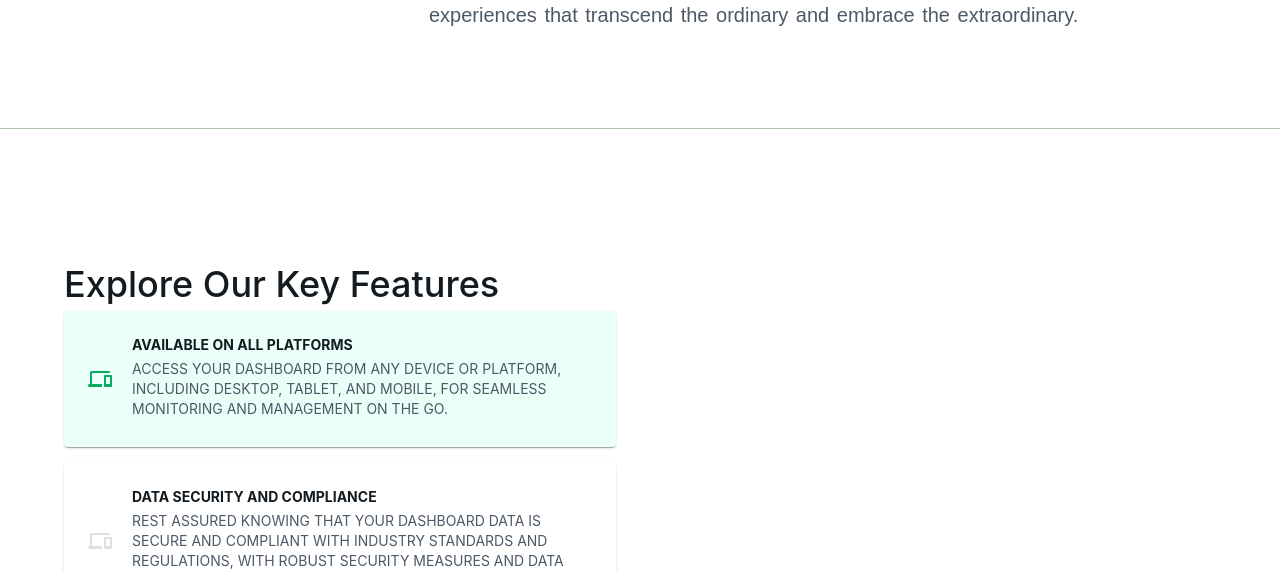
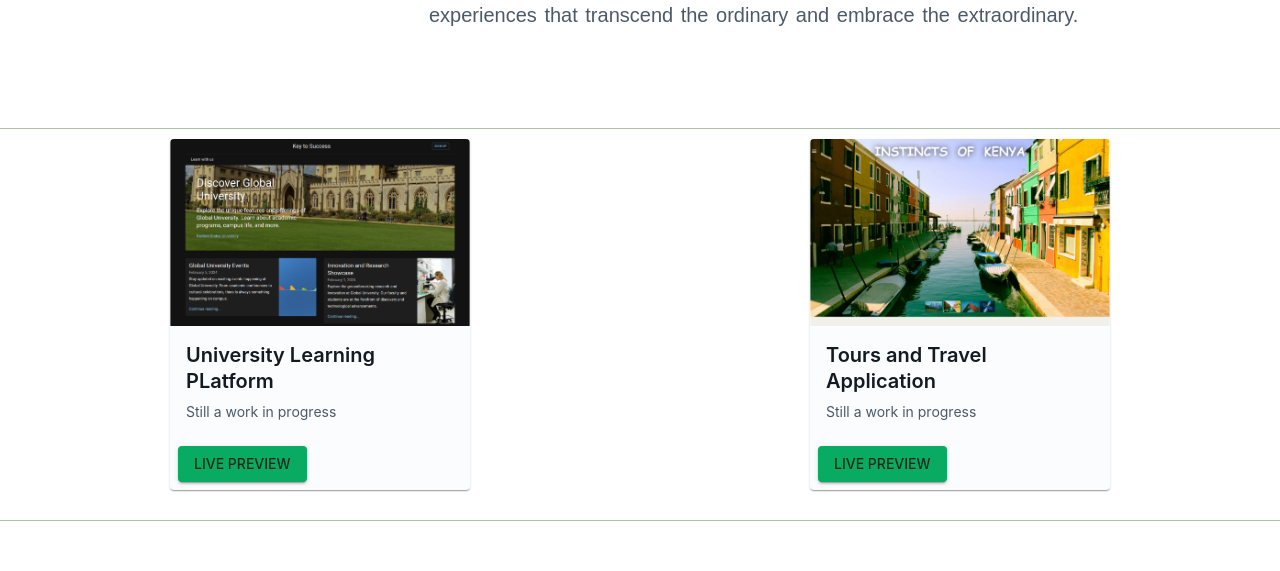
Before and after one commit to psntloice/commportfolio, a Next.js app in the folder fd/portf/: page / in a window 1280 px wide. Shown: the part 1200-1771 px from the top of the page. Built offline with nearby package versions, Linux system fonts and the light colour scheme.

Commit message:
projects

```diff
--- a/fd/portf/src/components/Features.tsx
+++ b/fd/portf/src/components/Features.tsx
@@ -267,7 +267,7 @@
             ))}
           </Stack>
         </Grid>
-        {/* <Grid
+        <Grid
           item
           xs={12}
           md={6}
@@ -295,7 +295,7 @@
               }}
             />
           </Card>
-        </Grid> */}
+        </Grid>
       </Grid>
     </Container>
   );
--- /dev/null
+++ b/fd/portf/src/components/LogoCollection.tsx
@@ -0,0 +1,59 @@
+import * as React from 'react';
+import Box from '@mui/material/Box';
+import Typography from '@mui/material/Typography';
+import Grid from '@mui/material/Grid';
+import { useTheme } from '@mui/system';
+
+const whiteLogos = [
+  'https://assets-global.website-files.com/61ed56ae9da9fd7e0ef0a967/6560628e8573c43893fe0ace_Sydney-white.svg',
+  'https://assets-global.website-files.com/61ed56ae9da9fd7e0ef0a967/655f4d520d0517ae8e8ddf13_Bern-white.svg',
+  'https://assets-global.website-files.com/61ed56ae9da9fd7e0ef0a967/655f46794c159024c1af6d44_Montreal-white.svg',
+  'https://assets-global.website-files.com/61ed56ae9da9fd7e0ef0a967/61f12e891fa22f89efd7477a_TerraLight.svg',
+  'https://assets-global.website-files.com/61ed56ae9da9fd7e0ef0a967/6560a09d1f6337b1dfed14ab_colorado-white.svg',
+  'https://assets-global.website-files.com/61ed56ae9da9fd7e0ef0a967/655f5caa77bf7d69fb78792e_Ankara-white.svg',
+];
+
+const darkLogos = [
+  'https://assets-global.website-files.com/61ed56ae9da9fd7e0ef0a967/6560628889c3bdf1129952dc_Sydney-black.svg',
+  'https://assets-global.website-files.com/61ed56ae9da9fd7e0ef0a967/655f4d4d8b829a89976a419c_Bern-black.svg',
+  'https://assets-global.website-files.com/61ed56ae9da9fd7e0ef0a967/655f467502f091ccb929529d_Montreal-black.svg',
+  'https://assets-global.website-files.com/61ed56ae9da9fd7e0ef0a967/61f12e911fa22f2203d7514c_TerraDark.svg',
+  'https://assets-global.website-files.com/61ed56ae9da9fd7e0ef0a967/6560a0990f3717787fd49245_colorado-black.svg',
+  'https://assets-global.website-files.com/61ed56ae9da9fd7e0ef0a967/655f5ca4e548b0deb1041c33_Ankara-black.svg',
+];
+
+const logoStyle = {
+  width: '100px',
+  height: '80px',
+  margin: '0 32px',
+  opacity: 0.7,
+};
+
+export default function LogoCollection() {
+  const theme = useTheme();
+  const logos = theme.palette.mode === 'light' ? darkLogos : whiteLogos;
+
+  return (
+    <Box id="logoCollection" sx={{ py: 4 }}>
+      <Typography
+        component="p"
+        variant="subtitle2"
+        align="center"
+        color="text.secondary"
+      >
+        Trusted by the best companies
+      </Typography>
+      <Grid container justifyContent="center" sx={{ mt: 0.5, opacity: 0.6 }}>
+        {logos.map((logo, index) => (
+          <Grid item key={index}>
+            <img
+              src={logo}
+              alt={`Fake company number ${index + 1}`}
+              style={logoStyle}
+            />
+          </Grid>
+        ))}
+      </Grid>
+    </Box>
+  );
+}
--- /dev/null
+++ b/fd/portf/src/components/Projects.tsx
@@ -0,0 +1,63 @@
+// components/ProjectCard.tsx
+
+import React from 'react';
+import Card from '@mui/material/Card';
+import CardMedia from '@mui/material/CardMedia';
+import CardContent from '@mui/material/CardContent';
+import CardActions from '@mui/material/CardActions';
+import Button from '@mui/material/Button';
+import Typography from '@mui/material/Typography';
+import { autocompleteClasses } from '@mui/material';
+
+const ProjectCard: React.FC = () => {
+  // Define an array of projects
+  const projects = [
+    {
+      title: "University Learning PLatform",
+      description: "Still a work in progress",
+      imageUrl: "/images/nxmui.png",
+      livePreviewLink: "https://nxmui.vercel.app/"
+    },
+    {
+      title: "Tours and Travel Application",
+      description: "Still a work in progress",
+      imageUrl: "/images/tnt.png",
+      livePreviewLink: "https://tnt-nine.vercel.app/"
+    },
+    // Add more projects as needed
+  ];
+
+  return (
+    <div style={{
+paddingTop: '20px',
+padding:'10px',
+    display: 'flex', flexWrap: 'wrap', gap: '20px',
+     justifyContent: 'space-around' }}>
+    {projects.map((project, index) => (
+      <Card key={index} style={{ width: '300px', marginBottom: '20px' }}>
+        <CardMedia
+          component="img"
+          height="150"
+          image={project.imageUrl}
+          alt={project.title}
+        />
+          <CardContent>
+            <Typography gutterBottom variant="h5" component="div">
+              {project.title}
+            </Typography>
+            <Typography variant="body2" color="text.secondary">
+              {project.description}
+            </Typography>
+          </CardContent>
+          <CardActions>
+            <Button href={project.livePreviewLink} target="_blank" variant="contained">
+              Live Preview
+            </Button>
+          </CardActions>
+        </Card>
+      ))}
+    </div>
+  );
+};
+
+export default ProjectCard;
--- /dev/null
+++ b/fd/portf/src/components/Testimonials.tsx
@@ -0,0 +1,121 @@
+import * as React from 'react';
+import Card from '@mui/material/Card';
+import CardHeader from '@mui/material/CardHeader';
+import CardContent from '@mui/material/CardContent';
+import Avatar from '@mui/material/Avatar';
+import Typography from '@mui/material/Typography';
+import Box from '@mui/material/Box';
+import Container from '@mui/material/Container';
+import Masonry from '@mui/lab/Masonry';
+import { useMediaQuery } from '@mui/material';
+import { useTheme } from '@mui/system';
+
+const userTestimonials = [
+  {
+    avatar: <Avatar alt="Remy Sharp" src="/static/images/avatar/1.jpg" />,
+    name: 'Remy Sharp',
+    testimonial:
+      "I absolutely love how versatile this product is! Whether I'm tackling work projects or indulging in my favorite hobbies, it seamlessly adapts to my changing needs. Its intuitive design has truly enhanced my daily routine, making tasks more efficient and enjoyable.",
+  },
+  {
+    avatar: <Avatar alt="Travis Howard" src="/static/images/avatar/2.jpg" />,
+    name: 'Peter Kimani',
+    testimonial:
+      "One of the standout features of this product is the exceptional customer support. In my experience, the team behind this product has been quick to respond and incredibly helpful. It's reassuring to know that they stand firmly behind their product, providing the kind of support that enhances the overall user experience and instills confidence in the brand.",
+  },
+
+  {
+    avatar: <Avatar alt="Remy Sharp" src="/static/images/avatar/4.jpg" />,
+    name: 'Julia Stewart',
+    testimonial:
+      "I appreciate the attention to detail in the design of this product. The small touches make a big difference, and it's evident that the creators focused on delivering a premium experience.",
+  },
+
+];
+
+const whiteLogos = [
+  'https://assets-global.website-files.com/61ed56ae9da9fd7e0ef0a967/6560628e8573c43893fe0ace_Sydney-white.svg',
+  'https://assets-global.website-files.com/61ed56ae9da9fd7e0ef0a967/655f4d520d0517ae8e8ddf13_Bern-white.svg',
+  'https://assets-global.website-files.com/61ed56ae9da9fd7e0ef0a967/655f46794c159024c1af6d44_Montreal-white.svg',
+  'https://assets-global.website-files.com/61ed56ae9da9fd7e0ef0a967/61f12e891fa22f89efd7477a_TerraLight.svg',
+  'https://assets-global.website-files.com/61ed56ae9da9fd7e0ef0a967/6560a09d1f6337b1dfed14ab_colorado-white.svg',
+  'https://assets-global.website-files.com/61ed56ae9da9fd7e0ef0a967/655f5caa77bf7d69fb78792e_Ankara-white.svg',
+];
+
+const darkLogos = [
+  'https://assets-global.website-files.com/61ed56ae9da9fd7e0ef0a967/6560628889c3bdf1129952dc_Sydney-black.svg',
+  'https://assets-global.website-files.com/61ed56ae9da9fd7e0ef0a967/655f4d4d8b829a89976a419c_Bern-black.svg',
+  'https://assets-global.website-files.com/61ed56ae9da9fd7e0ef0a967/655f467502f091ccb929529d_Montreal-black.svg',
+  'https://assets-global.website-files.com/61ed56ae9da9fd7e0ef0a967/61f12e911fa22f2203d7514c_TerraDark.svg',
+  'https://assets-global.website-files.com/61ed56ae9da9fd7e0ef0a967/6560a0990f3717787fd49245_colorado-black.svg',
+  'https://assets-global.website-files.com/61ed56ae9da9fd7e0ef0a967/655f5ca4e548b0deb1041c33_Ankara-black.svg',
+];
+
+const logoStyle = {
+  width: '64px',
+  opacity: 0.3,
+};
+
+export default function Testimonials() {
+  const theme = useTheme();
+  const isSmallScreen = useMediaQuery('(max-width:600px)');
+  const columns = isSmallScreen ? 1 : 3;
+  const logos = theme.palette.mode === 'light' ? darkLogos : whiteLogos;
+
+  return (
+    <Container
+      id="testimonials"
+      sx={{
+        pt: { xs: 4, sm: 12 },
+        pb: { xs: 8, sm: 16 },
+        position: 'relative',
+        display: 'flex',
+        flexDirection: 'column',
+        alignItems: 'center',
+        gap: { xs: 3, sm: 6 },
+      }}
+    >
+      <Box
+        sx={{
+          width: { sm: '100%', md: '60%' },
+          textAlign: { sm: 'left', md: 'center' },
+        }}
+      >
+        <Typography component="h2" variant="h4" color="text.primary">
+          Testimonials
+        </Typography>
+        <Typography variant="body1" color="text.secondary">
+          See what our customers love about our products. Discover how we excel in
+          efficiency, durability, and satisfaction. Join us for quality, innovation,
+          and reliable support.
+        </Typography>
+      </Box>
+      <Masonry columns={columns} spacing={2}>
+        {userTestimonials.map((testimonial, index) => (
+          <Card key={index} sx={{ p: 1 }}>
+            <CardContent>
+              <Typography variant="body2" color="text.secondary">
+                {testimonial.testimonial}
+              </Typography>
+            </CardContent>
+            <Box
+              sx={{
+                display: 'flex',
+                flexDirection: 'row',
+                justifyContent: 'space-between',
+                pr: 2,
+              }}
+            >
+              <CardHeader
+                avatar={testimonial.avatar}
+                title={testimonial.name}
+                subheader={testimonial.occupation}
+              />
+              <img src={logos[index]} alt={`Logo ${index + 1}`} style={logoStyle} />
+            </Box>
+          </Card>
+        ))}
+      </Masonry>
+    </Container>
+  );
+}
--- a/fd/portf/src/pages/LandingPage.tsx
+++ b/fd/portf/src/pages/LandingPage.tsx
@@ -135,6 +135,7 @@
 import Features from '../components/Features';
 import FAQ from '../components/FAQ';
 import Footer from '../components/Footer';
+import ProjectCard from 'components/Projects';
 import DarkModeIcon from '@mui/icons-material/DarkMode';
 import LightModeIcon from '@mui/icons-material/LightMode';
 import ToggleButton from '@mui/material/ToggleButton';
@@ -175,6 +176,8 @@
       {/* <AppAppBar mode={darkMode} toggleColorMode={toggleColorMode} /> */}
       <Box sx={{ bgcolor: 'background.default' }}>
         <Hero />
+        <Divider />
+        <ProjectCard />
         <Divider />
         <Features />
         <Divider />
```
Also changed, not shown: fd/portf/public/images/nxmui.png (added), fd/portf/public/images/tnt.png (added).
